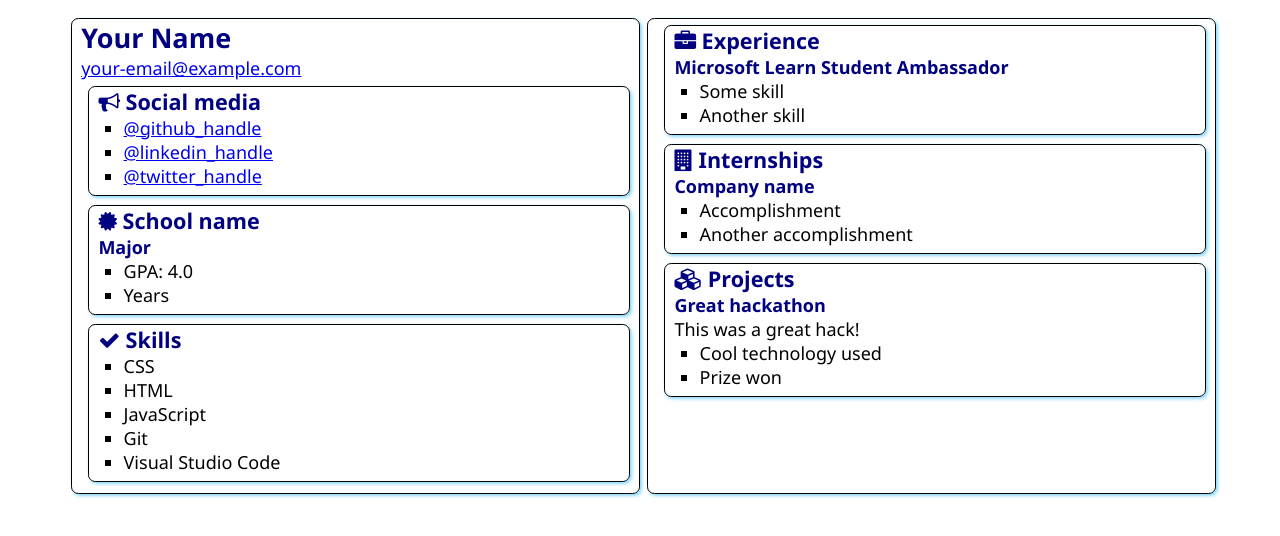
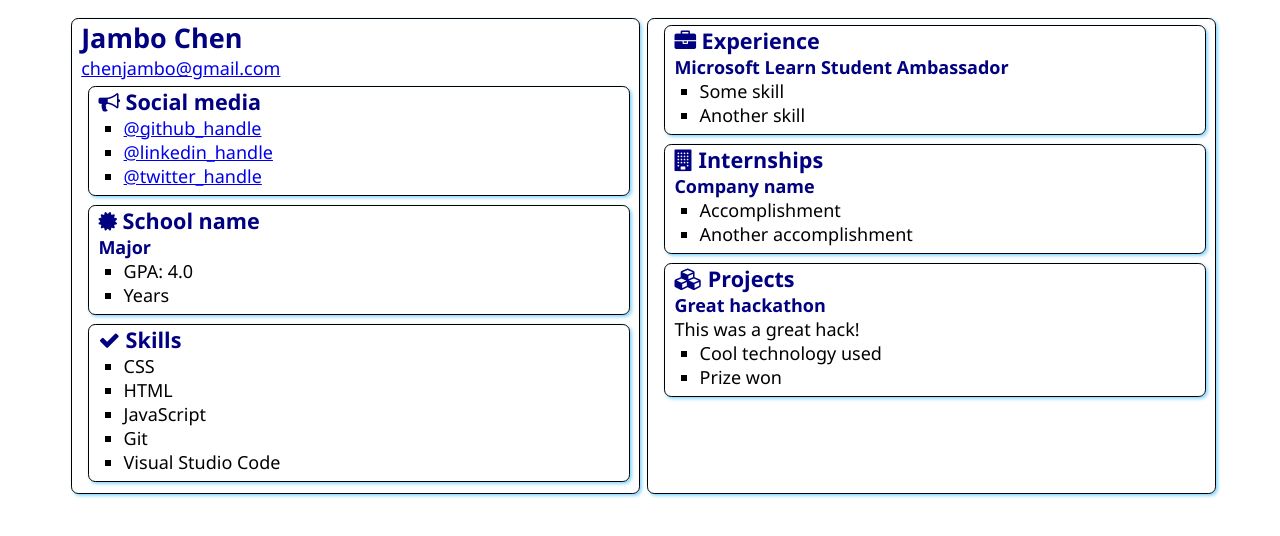
Before and after one commit to JamboChen/SATechnicalOnboarding, a plain HTML site: page src/index.html in a window 1280 px wide. Drawn offline with Linux system fonts and the light colour scheme.

Commit message:
change "Your Name"

```diff
--- a/src/index.html
+++ b/src/index.html
@@ -12,8 +12,8 @@
 <body>
     <main>
         <article class="box">
-            <h1>Your Name</h1>
-            <div><a href="mailto:your.email@example.com">your-email@example.com</a></div>
+            <h1>Jambo Chen</h1>
+            <div><a href="mailto:your.email@example.com">chenjambo@gmail.com</a></div>
 
             <section class="box">
                 <h2>
```
